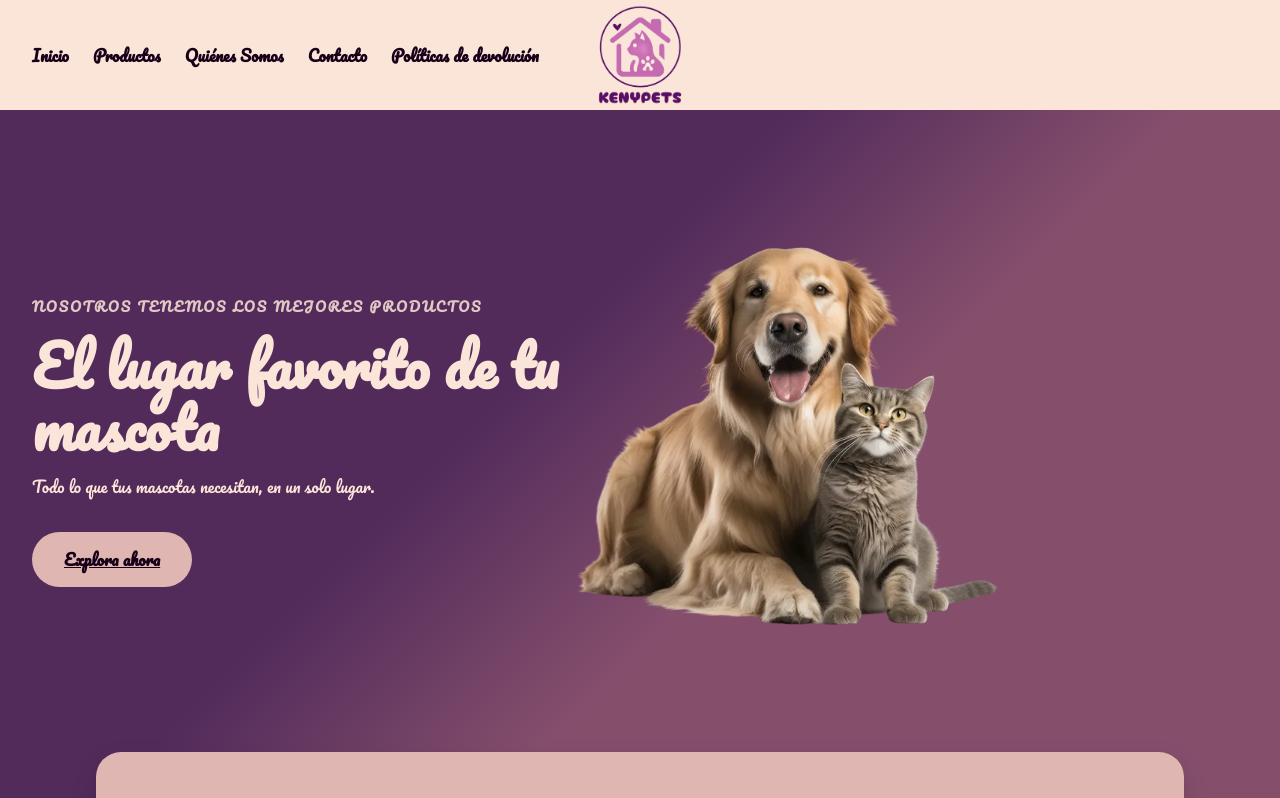
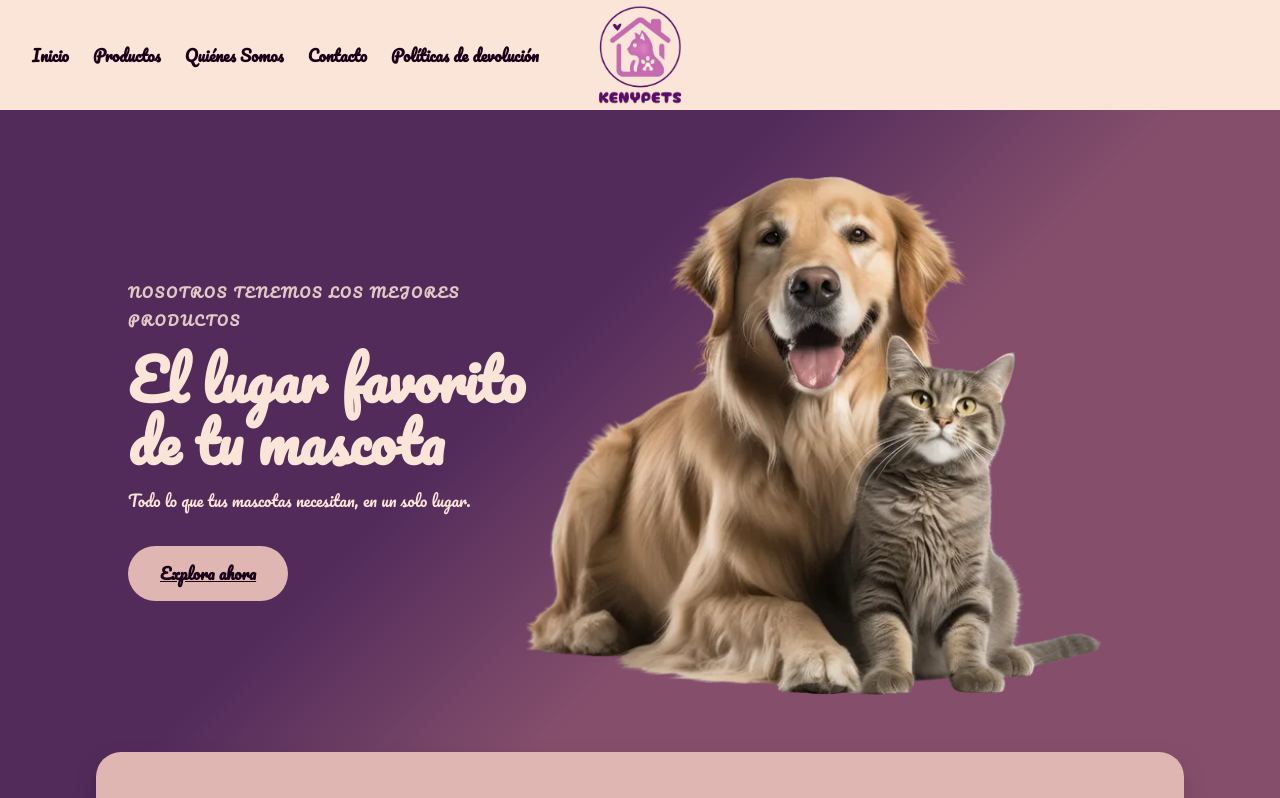
Before and after one commit to dave364/Kenypets, a React (Vite) app: page / in a window 1280 px wide. Shown: the top 798 px of the page. Built offline with nearby package versions, Linux system fonts and the light colour scheme; no server answers.

Commit message:
Agrandar la imagen del hero en escritorio

```diff
--- a/src/components/Hero/Hero.scss
+++ b/src/components/Hero/Hero.scss
@@ -11,7 +11,7 @@
   display: flex;
   align-items: center;
   justify-content: space-between;
-  padding: 4rem 2rem 6rem;
+  padding: 4rem 8rem 6rem;
   background: linear-gradient(
     135deg,
     var(--brand-primary) 0 40%,
@@ -58,11 +58,10 @@
 }
 
 .hero__img img {
-  width: 420px;
-  max-width: 45vw;
+  width: clamp(420px, 45vw, 820px);
   height: auto;
   aspect-ratio: 840 / 756;
-  margin-right: 250px;
+  margin-right: 50px;
 }
 
 /* PROMO */
```
